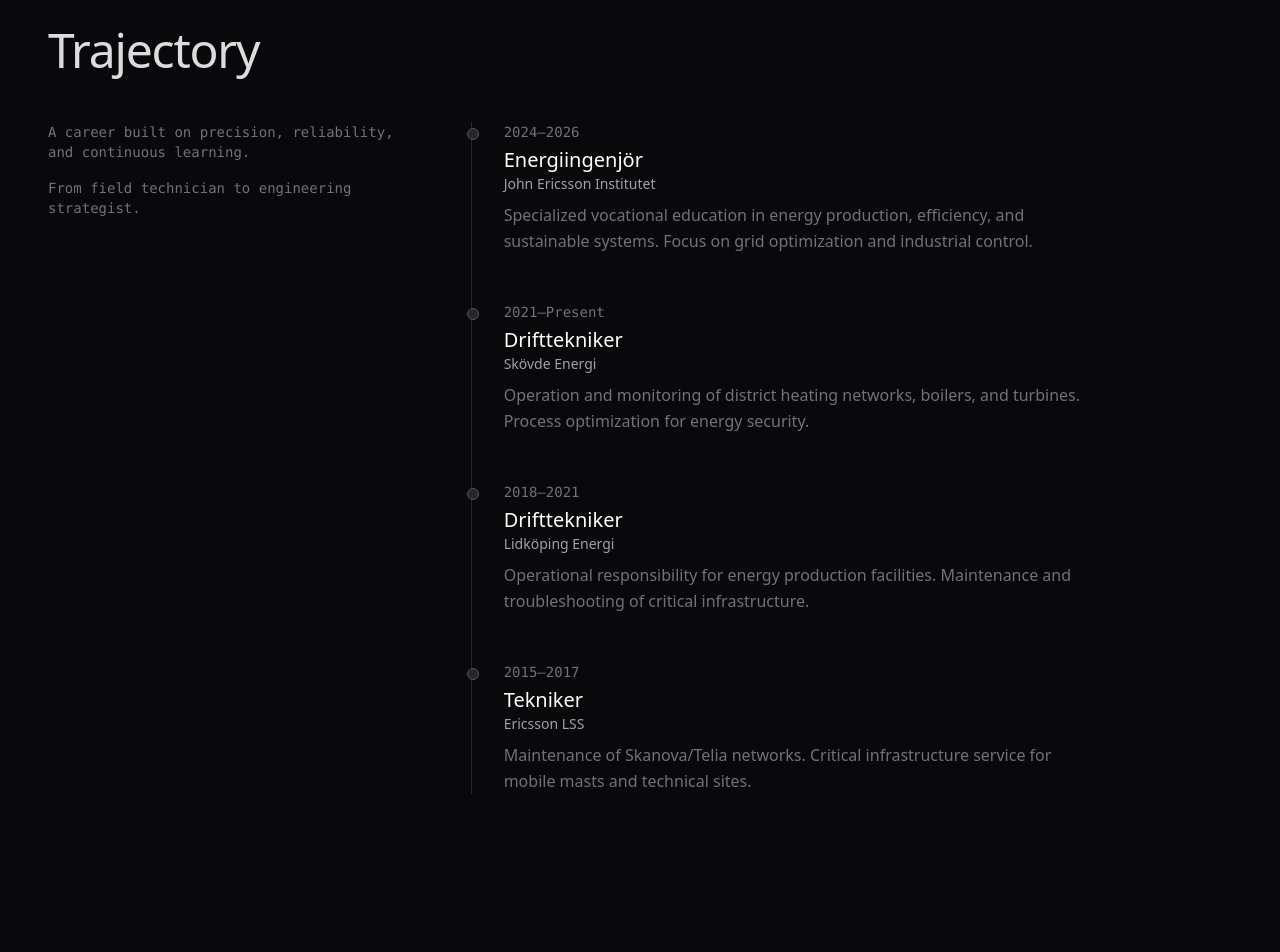
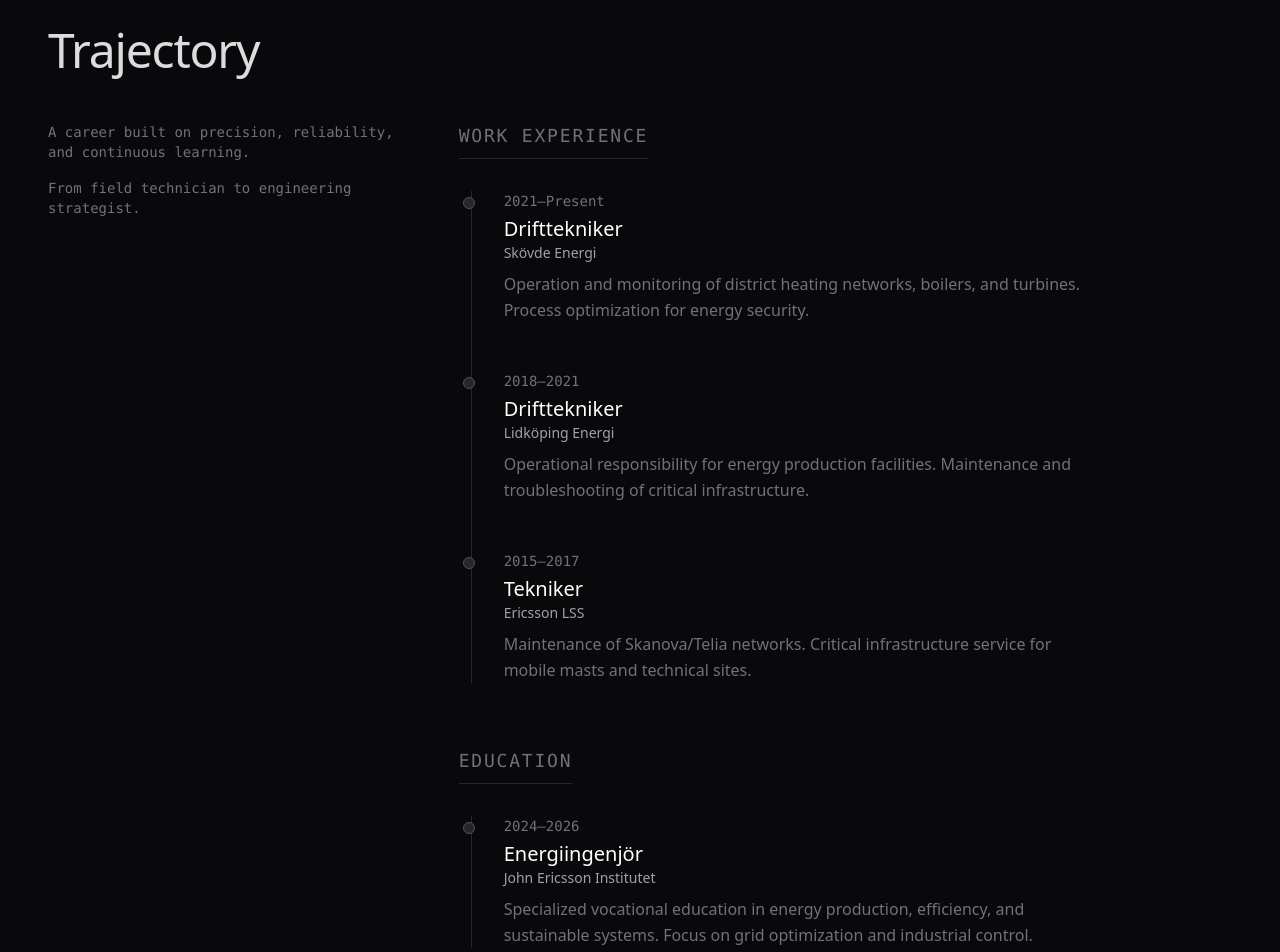
Before and after one commit to SmartLivingByJL/Dennis-cv, a Next.js app: page / in a window 1280 px wide. Shown: the part 2120-3072 px from the top of the page. Built offline with nearby package versions, Linux system fonts and the light colour scheme; no server answers.

Commit message:
feat: Split timeline into Work and Education sections

```diff
--- a/components/Timeline.tsx
+++ b/components/Timeline.tsx
@@ -1,13 +1,16 @@
 import { motion } from "framer-motion";
 
 export const Timeline = () => {
-  const experiences = [
+  const education = [
     {
       year: "2024–2026",
       title: "Energiingenjör",
       company: "John Ericsson Institutet",
       desc: "Specialized vocational education in energy production, efficiency, and sustainable systems. Focus on grid optimization and industrial control."
     },
+  ];
+
+  const work = [
     {
       year: "2021–Present",
       title: "Drifttekniker",
@@ -28,24 +31,41 @@ export const Timeline = () => {
     },
   ];
 
-  return (
-    <div className="space-y-12 border-l border-zinc-800 ml-3 pl-8 relative">
-      {experiences.map((exp, i) => (
+  const TimelineItem = ({ item, index }: { item: any, index: number }) => (
     <motion.div
-          key={i}
       initial={{ opacity: 0, x: -20 }}
       whileInView={{ opacity: 1, x: 0 }}
       viewport={{ once: true, margin: "-50px" }}
-          transition={{ delay: i * 0.1 }}
-          className="relative group"
+      transition={{ delay: index * 0.1 }}
+      className="relative group mb-12 last:mb-0"
     >
-          <span className="absolute -left-[37px] top-1.5 w-3 h-3 rounded-full bg-zinc-800 border border-zinc-600 group-hover:bg-zinc-100 group-hover:border-white transition-colors duration-300" />
-          <span className="text-zinc-500 font-mono text-sm mb-1 block">{exp.year}</span>
-          <h3 className="text-xl font-display font-medium text-white group-hover:text-zinc-300 transition-colors">{exp.title}</h3>
-          <p className="text-zinc-400 text-sm mb-2">{exp.company}</p>
-          <p className="text-zinc-500 font-light leading-relaxed max-w-prose">{exp.desc}</p>
+      <span className="absolute -left-[41px] top-1.5 w-3 h-3 rounded-full bg-zinc-800 border border-zinc-600 group-hover:bg-zinc-100 group-hover:border-white transition-colors duration-300 z-10" />
+      <span className="text-zinc-500 font-mono text-sm mb-1 block">{item.year}</span>
+      <h3 className="text-xl font-display font-medium text-white group-hover:text-zinc-300 transition-colors">{item.title}</h3>
+      <p className="text-zinc-400 text-sm mb-2">{item.company}</p>
+      <p className="text-zinc-500 font-light leading-relaxed max-w-prose">{item.desc}</p>
     </motion.div>
+  );
+
+  return (
+    <div className="space-y-16">
+      <div>
+        <h3 className="text-lg font-mono uppercase tracking-widest text-zinc-500 mb-8 border-b border-zinc-800 pb-2 inline-block">Work Experience</h3>
+        <div className="border-l border-zinc-800 ml-3 pl-8 relative">
+          {work.map((exp, i) => (
+            <TimelineItem key={i} item={exp} index={i} />
           ))}
+        </div>
+      </div>
+
+      <div>
+        <h3 className="text-lg font-mono uppercase tracking-widest text-zinc-500 mb-8 border-b border-zinc-800 pb-2 inline-block">Education</h3>
+        <div className="border-l border-zinc-800 ml-3 pl-8 relative">
+          {education.map((edu, i) => (
+            <TimelineItem key={i} item={edu} index={i} />
+          ))}
+        </div>
+      </div>
     </div>
   );
 };
```
Lines whose indentation alone changed are shown as unchanged.
